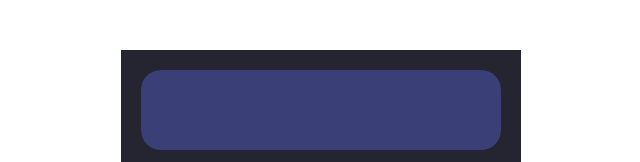
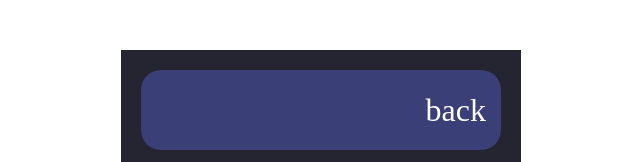
Before and after one commit to KevenFonseca/Calculator-App, a plain HTML site: page index.html in a window 1280 px wide. Both pictures are taken after a click on the button 640 px from the left and 560 px from the top of the page. Shown: the part 140-302 px from the top of the page, 319-959 px from the left. Drawn offline with Linux system fonts and the light colour scheme.

Commit message:
Calculator App - Fifth Commit - Starting to add Interativity with JavaScript

```diff
--- a/index.html
+++ b/index.html
@@ -44,5 +44,6 @@
             </div>
         </div>
     </div>
+    <script src="script.js" defer></script>
 </body>
 </html>
--- a/script.js
+++ b/script.js
@@ -0,0 +1,12 @@
+const displayArea = document.getElementById('displayarea');
+
+const calculatorButtons = document.querySelectorAll('.calculator-button');
+
+calculatorButtons.forEach(button => {
+    button.addEventListener('click', (event) => {
+        const buttonValue = button.getAttribute('data-value');
+        console.log(buttonValue);
+
+        displayArea.textContent += buttonValue;
+    });
+});
```
